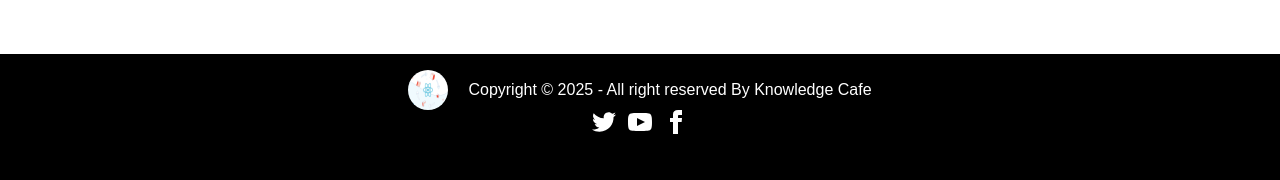
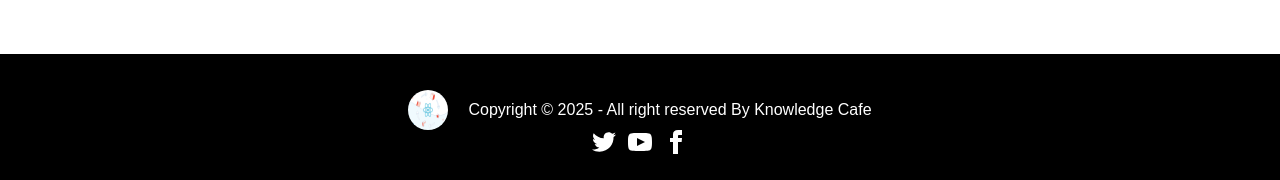
Before and after one commit to sadhin28/React-News-paper, a React (Vite) app: page / in a window 1280 px wide. Shown: the part 3117-3297 px from the top of the page. Built offline with nearby package versions, Linux system fonts and the light colour scheme.

Commit message:
add margint top in fotter

```diff
--- a/src/components/Footer/Footer.jsx
+++ b/src/components/Footer/Footer.jsx
@@ -3,7 +3,7 @@
 
     return (
       <footer class="p-4 bg-black text-white ">
-      <aside class="flex flex-col lg:flex-row md:flex-row justify-center items-center gap-5">
+      <aside class=" mt-5 flex flex-col lg:flex-row md:flex-row justify-center items-center gap-5">
         <img className="rounded-full h-10 w-10" src="/src/images/3.png" alt="" />
         <p>Copyright © {new Date().getFullYear()} - All right reserved By Knowledge Cafe</p>
       </aside>
```
